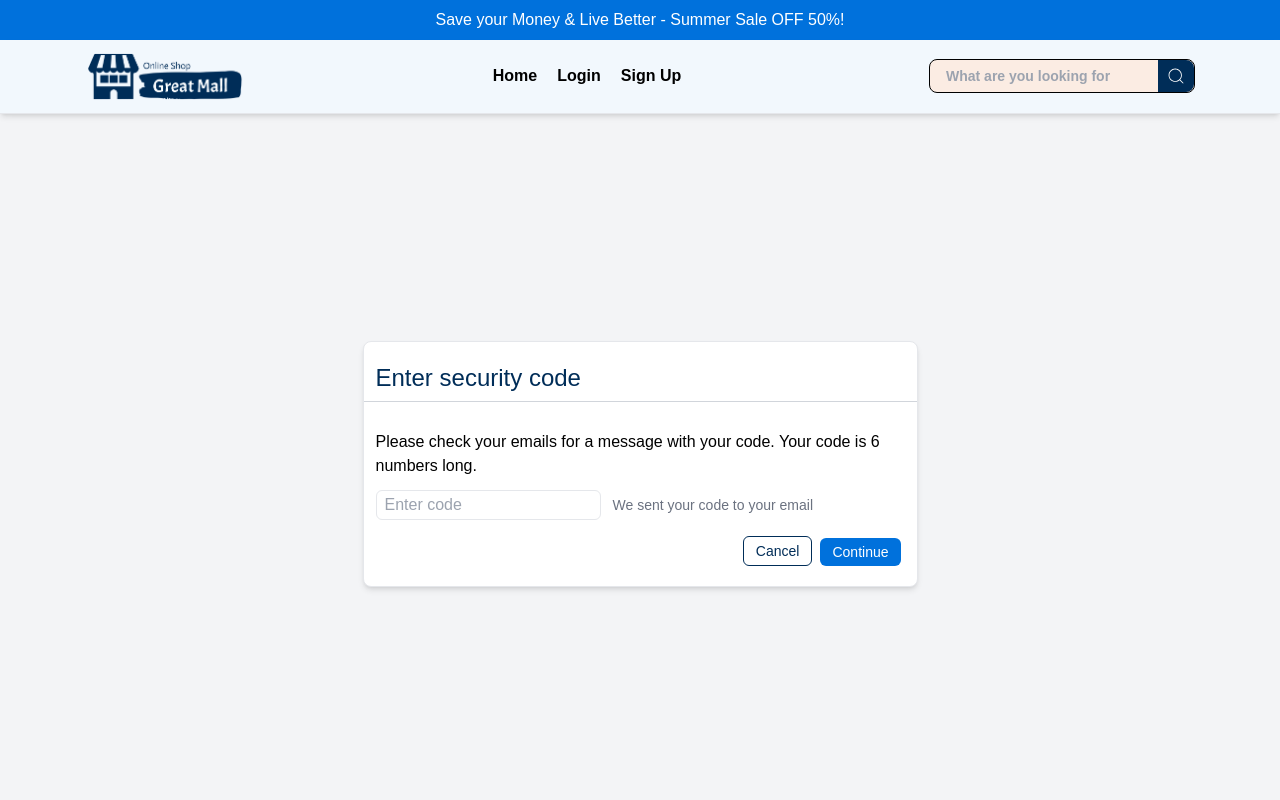
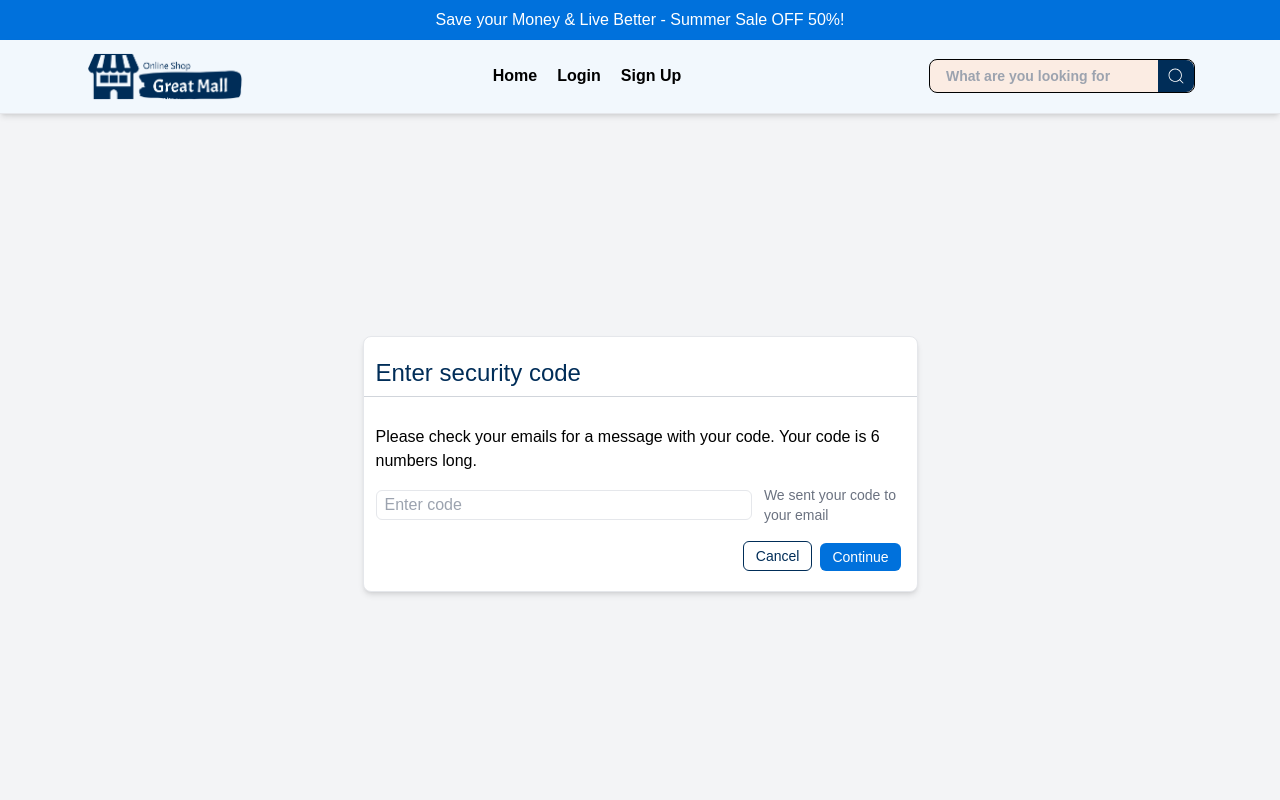
Before and after one commit to AhmedAhmed00/E-commerce, a React (Vite) app: page /forgotpassword/verify in a window 1280 px wide. Shown: the top 800 px of the page. Built offline with nearby package versions, Linux system fonts and the light colour scheme; a web font is replaced by a local one.

Commit message:
fix reponsive

```diff
--- a/src/features/authentication/ForgotPass.jsx
+++ b/src/features/authentication/ForgotPass.jsx
@@ -27,9 +27,9 @@ export default function ForgotPass() {
                     <div className='flex flex-col items-center'>
                         <FaUserLock className='text-6xl bg-primary rounded-lg m-2 p-2 text-white' />
                         <h3 className='my-1 mb-3 text-2xl'>Forgot Password</h3>
-                        <p className='text-sm w-1/2 text-gray-500 w-'>Enter the email you used to create your account so we can send you code for reseting your password</p>
+                        <p className='text-sm xs:w-full md:w-1/2 text-gray-500 w-'>Enter the email you used to create your account so we can send you code for reseting your password</p>
                     </div>
-                    <div className=' items-center w-1/2 m-auto py-3' >
+                    <div className=' items-center  xs:w-full md:w-1/2 m-auto py-3' >
 
 
                         <Input className={'w-full'} type={'email'} name={'email'} regex={emailValid}
--- a/src/features/authentication/NewPassword.jsx
+++ b/src/features/authentication/NewPassword.jsx
@@ -36,9 +36,9 @@ export default function NewPassword() {
         <section className='bg-gray-100 '>
 
 
-            <form onSubmit={handleSubmit(onSubmit)} className='flex layout flex-col items-center justify-center container'>
+            <form onSubmit={handleSubmit(onSubmit)} className='flex container layout flex-col items-center justify-center '>
 
-                <div className=' xs:w-96 md:w-1/2   py-3  border rounded-lg bg-white shadow-md '>
+                <div className=' xs:w-full md:w-1/2   py-3  border rounded-lg bg-white shadow-md '>
 
 
                     <h3 className='relative
--- a/src/features/authentication/Verify.jsx
+++ b/src/features/authentication/Verify.jsx
@@ -47,11 +47,11 @@ export default function Verify() {
                     '>Enter security code</h3>
                     <p className='py-3 px-3'>Please check your emails for a message with your code. Your code is 6 numbers long.</p>
 
-                    <div className='flex px-3 mb-2 items-center  '>
+                    <div className='flex xs:flex-col gap-3 md:flex-row px-3 mb-2 items-center  '>
                         <input name='resetCode' {...register("resetCode", {
                             maxLength: 6
-                        })} className='border outline-none px-2 py-0.5 rounded-md' type="text" placeholder='Enter code' />
-                        <p className='px-3 text-sm text-gray-500'>We sent your code to your email</p>
+                        })} className='border outline-none px-2 py-0.5 rounded-md w-full' type="text" placeholder='Enter code' />
+                        <p className='text-sm text-gray-500'>We sent your code to your email</p>
                     </div>
 
 
```
